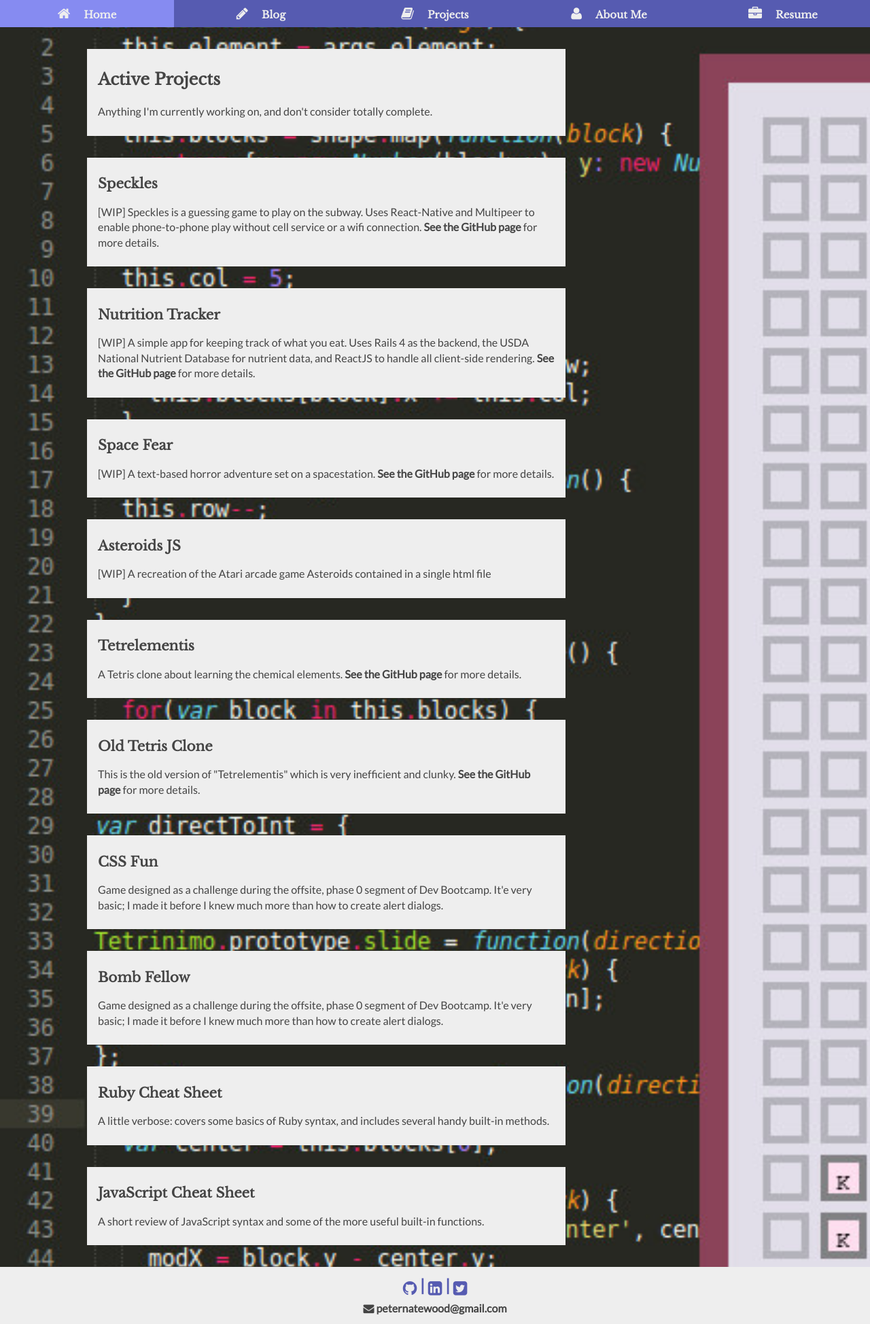
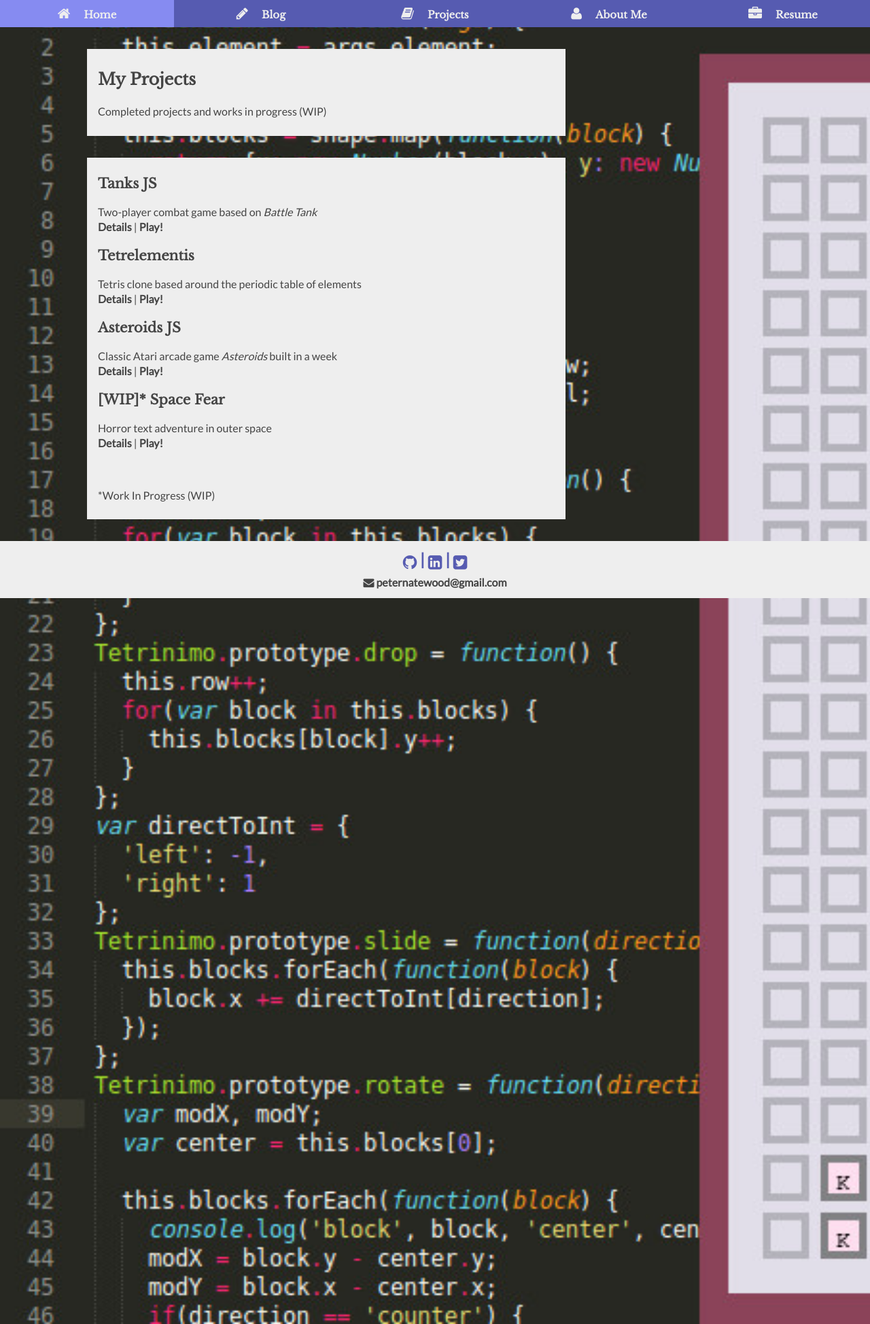
Before and after one commit to peternatewood/RoyTuesday.github.io, a Jekyll site: the page built from _pages/projects.html, in a window 1280 px wide. Shown: the whole page at 68% size. Built offline with Jekyll 4.4.1, drawn with Linux system fonts in a browser that asks for light colours.

Commit message:
Update projects page for new summary pages

```diff
--- a/_pages/projects.html
+++ b/_pages/projects.html
@@ -5,103 +5,38 @@
 ---
 
 <article>
-  <h1>
-    Active Projects
-  </h1>
+  <h1>My Projects</h1>
   <p>
-    Anything I'm currently working on, and don't consider totally complete.
-  </p>
-</article>
-<article>
-  <h2>
-    <a href="https://github.com/nyc-island-foxes-2016/speckles" target="_blank">
-      Speckles
-    </a>
-  </h2>
-  <p>
-    [WIP] Speckles is a guessing game to play on the subway. Uses React-Native and Multipeer to enable phone-to-phone play without cell service or a wifi connection. <a href="https://github.com/nyc-island-foxes-2016/speckles" target="_blank">See the GitHub page</a> for more details.
-  </p>
-</article>
-<article>
-  <h2>
-    <a href="https://quiet-falls-55777.herokuapp.com/" target="_blank">
-      Nutrition Tracker
-    </a>
-  </h2>
-  <p>
-    [WIP] A simple app for keeping track of what you eat. Uses Rails 4 as the backend, the USDA National Nutrient Database for nutrient data, and ReactJS to handle all client-side rendering. <a href="https://github.com/roytuesday/nutrition-tracker" target="_blank">See the GitHub page</a> for more details.
-  </p>
-</article>
-<article>
-  <h2>
-    <a href={{ "/projects/space-fear" | prepend: site.baseurl }}>
-      Space Fear
-    </a>
-  </h2>
-  <p>[WIP] A text-based horror adventure set on a spacestation. <a href="https://github.com/peternatewood/space-fear" target="_blank">See the GitHub page</a> for more details.</p>
-</article>
-<article>
-  <h2>
-    <a href={{ "/projects/asteroids-js" | prepend: site.baseurl }}>
-      Asteroids JS
-    </a>
-  </h2>
-  <p>[WIP] A recreation of the Atari arcade game Asteroids contained in a single html file</p>
-</article>
-<article>
-  <h2>
-    <a href={{ "/projects/tetrelementis" | prepend: site.baseurl }}>
-      Tetrelementis
-    </a>
-  </h2>
-  <p>A Tetris clone about learning the chemical elements. <a href="https://github.com/RoyTuesday/tetrelementis" target="_blank">See the GitHub page</a> for more details.</p>
-</article>
-<article>
-  <h2>
-    <a href="https://github.com/RoyTuesday/tetrelementis" target="_blank">
-      Old Tetris Clone
-    </a>
-  </h2>
-  <p>This is the old version of "Tetrelementis" which is very inefficient and clunky. <a href="https://github.com/RoyTuesday/tetrelementis" target="_blank">See the GitHub page</a> for more details.</p>
-</article>
-<article>
-  <h2>
-    <a href={{ "/projects/css-fun" | prepend: site.baseurl }}>
-      CSS Fun
-    </a>
-  </h2>
-  <p>
-    Game designed as a challenge during the offsite, phase 0 segment of Dev Bootcamp. It'e very basic; I made it before I knew much more than how to create alert dialogs.
-  </p>
-</article>
-<article>
-  <h2>
-    <a href={{ "/projects/bomb-fellow" | prepend: site.baseurl }}>
-      Bomb Fellow
-    </a>
-  </h2>
-  <p>
-    Game designed as a challenge during the offsite, phase 0 segment of Dev Bootcamp. It'e very basic; I made it before I knew much more than how to create alert dialogs.
-  </p>
-</article>
-<article>
-  <h2>
-    <a href={{ "/projects/cheat-sheet-ruby.html" | prepend: site.baseurl }}>
-      Ruby Cheat Sheet
-    </a>
-  </h2>
-  <p>
-    A little verbose: covers some basics of Ruby syntax, and includes several handy built-in methods.
+    Completed projects and works in progress (WIP)
   </p>
 </article>
 
 <article>
-  <h2>
-    <a href={{ "/projects/cheat-sheet-javascript.html" | prepend: site.baseurl }}>
-      JavaScript Cheat Sheet
-    </a>
-  </h2>
+  <h2><a href="{{ "\projects\summary\tanks-js" | prepend: site.baseurl }}">Tanks JS</a></h2>
   <p>
-    A short review of JavaScript syntax and some of the more useful built-in functions.
+    Two-player combat game based on <em>Battle Tank</em><br/>
+    <a href="{{ "\projects\summary\tanks-js" | prepend: site.baseurl }}">Details</a> | <a href="{{ "\projects\tanks-js" | prepend: site.baseurl }}">Play!</a>
+  </p>
+
+  <h2><a href="{{ "\projects\summary\tetrelementis" | prepend: site.baseurl }}">Tetrelementis</a></h2>
+  <p>
+    Tetris clone based around the periodic table of elements<br/>
+    <a href="{{ "\projects\summary\tetrelementis" | prepend: site.baseurl }}">Details</a> | <a href="{{ "\projects\tetrelementis" | prepend: site.baseurl }}">Play!</a>
+  </p>
+
+  <h2><a href="{{ "\projects\summary\asteroids-js" | prepend: site.baseurl }}">Asteroids JS</a></h2>
+  <p>
+    Classic Atari arcade game <em>Asteroids</em> built in a week<br/>
+    <a href="{{ "\projects\summary\asteroids-js" | prepend: site.baseurl }}">Details</a> | <a href="{{ "\projects\asteroids-js" | prepend: site.baseurl }}">Play!</a>
+  </p>
+
+  <h2><a href="{{ "\projects\summary\space-fear" | prepend: site.baseurl }}">[WIP]* Space Fear</a></h2>
+  <p>
+    Horror text adventure in outer space<br/>
+    <a href="{{ "\projects\summary\space-fear" | prepend: site.baseurl }}">Details</a> | <a href="{{ "\projects\space-fear" | prepend: site.baseurl }}">Play!</a>
+  </p>
+  <br/>
+  <p>
+    *Work In Progress (WIP)
   </p>
 </article>
```
